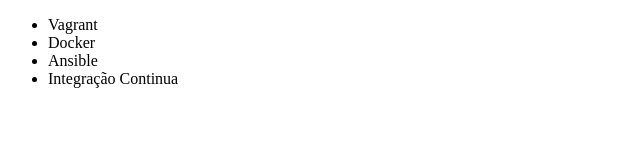
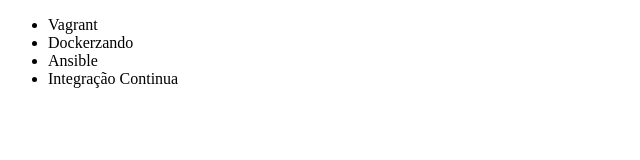
Before and after one commit to egomes26/alura-git, a plain HTML site: page index.html in a window 1280 px wide. Shown: the full height of the page, 0-640 px from the left. Drawn offline with Linux system fonts and the light colour scheme.

Commit message:
ajustes texto cusro docker

```diff
--- a/index.html
+++ b/index.html
@@ -7,7 +7,7 @@
 <body>
     <ul>
         <li>Vagrant</li>
-        <li>Docker</li>
+        <li>Dockerzando</li>
         <li>Ansible</li>
         <li>Integração Continua</li>
     </ul>
```
